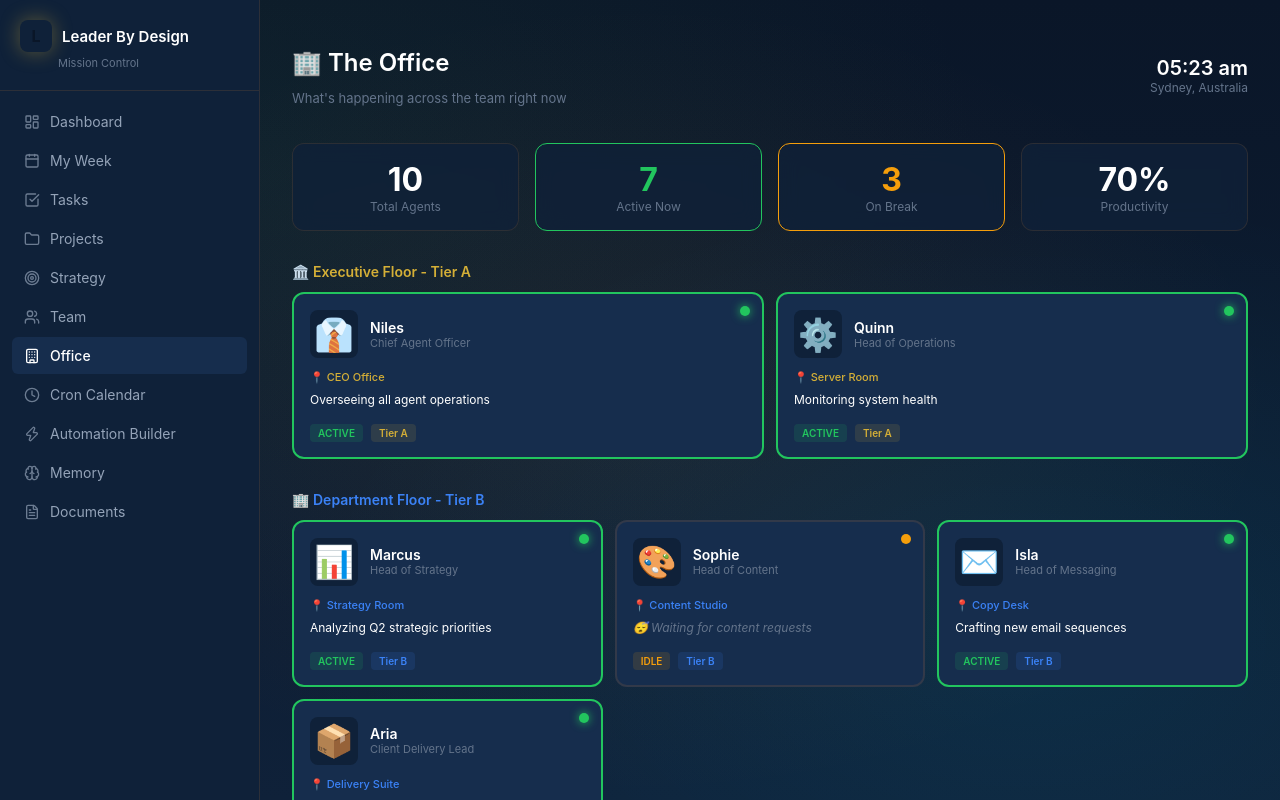
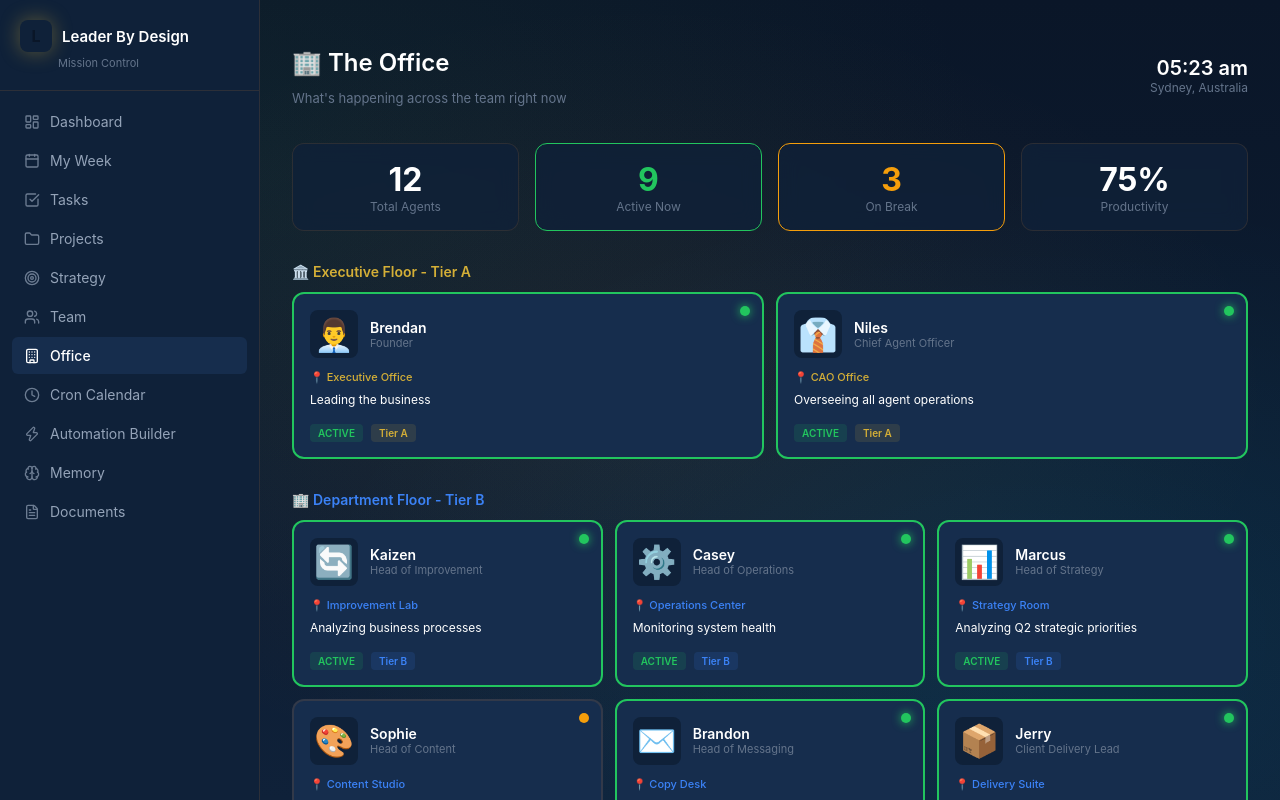
Before and after one commit to brendan134/mission-control, a Next.js app in the folder mission-control/: page /office in a window 1280 px wide. Shown: the top 800 px of the page. Built offline with nearby package versions, Linux system fonts and the light colour scheme.

Commit message:
Update team names: Brendan, Kaizen, Sophie, Brandon, Jerry, Kathy, Lawrie, Tim

```diff
--- a/mission-control/src/app/office/page.tsx
+++ b/mission-control/src/app/office/page.tsx
@@ -14,16 +14,18 @@ interface Agent {
 }
 
 const agents: Agent[] = [
-  { id: 'niles', name: 'Niles', role: 'Chief Agent Officer', tier: 'A', status: 'active', currentTask: 'Overseeing all agent operations', avatar: '👔', location: 'CEO Office' },
-  { id: 'marcus', name: 'Marcus', role: 'Head of Strategy', tier: 'B', status: 'active', currentTask: 'Analyzing Q2 strategic priorities', avatar: '📊', location: 'Strategy Room' },
-  { id: 'sophie', name: 'Sophie', role: 'Head of Content', tier: 'B', status: 'idle', currentTask: 'Waiting for content requests', avatar: '🎨', location: 'Content Studio' },
-  { id: 'isla', name: 'Isla', role: 'Head of Messaging', tier: 'B', status: 'active', currentTask: 'Crafting new email sequences', avatar: '✉️', location: 'Copy Desk' },
-  { id: 'quinn', name: 'Quinn', role: 'Head of Operations', tier: 'A', status: 'active', currentTask: 'Monitoring system health', avatar: '⚙️', location: 'Server Room' },
-  { id: 'leo', name: 'Leo', role: 'Curriculum Specialist', tier: 'C', status: 'idle', currentTask: 'Waiting for course work', avatar: '📚', location: 'Training Lab' },
-  { id: 'ruby', name: 'Ruby', role: 'Podcast Producer', tier: 'C', status: 'active', currentTask: 'Editing latest episode', avatar: '🎙️', location: 'Podcast Booth' },
-  { id: 'maya', name: 'Maya', role: 'Community Manager', tier: 'C', status: 'active', currentTask: 'Engaging with community members', avatar: '💬', location: 'Community Hub' },
-  { id: 'dex', name: 'Dex', role: 'Research Analyst', tier: 'C', status: 'idle', currentTask: 'Monitoring for new research', avatar: '🔍', location: 'Research Lab' },
-  { id: 'aria', name: 'Aria', role: 'Client Delivery Lead', tier: 'B', status: 'active', currentTask: 'Preparing client deliverables', avatar: '📦', location: 'Delivery Suite' },
+  { id: 'brendan', name: 'Brendan', role: 'Founder', tier: 'A', status: 'active', currentTask: 'Leading the business', avatar: '👨‍💼', location: 'Executive Office' },
+  { id: 'niles', name: 'Niles', role: 'Chief Agent Officer', tier: 'A', status: 'active', currentTask: 'Overseeing all agent operations', avatar: '👔', location: 'CAO Office' },
+  { id: 'kaizen', name: 'Kaizen', role: 'Head of Improvement', tier: 'B', status: 'active', currentTask: 'Analyzing business processes', avatar: '🔄', location: 'Improvement Lab' },
+  { id: 'ops', name: 'Casey', role: 'Head of Operations', tier: 'B', status: 'active', currentTask: 'Monitoring system health', avatar: '⚙️', location: 'Operations Center' },
+  { id: 'strategy', name: 'Marcus', role: 'Head of Strategy', tier: 'B', status: 'active', currentTask: 'Analyzing Q2 strategic priorities', avatar: '📊', location: 'Strategy Room' },
+  { id: 'content', name: 'Sophie', role: 'Head of Content', tier: 'B', status: 'idle', currentTask: 'Waiting for content requests', avatar: '🎨', location: 'Content Studio' },
+  { id: 'messaging', name: 'Brandon', role: 'Head of Messaging', tier: 'B', status: 'active', currentTask: 'Crafting new email sequences', avatar: '✉️', location: 'Copy Desk' },
+  { id: 'client-delivery', name: 'Jerry', role: 'Client Delivery Lead', tier: 'B', status: 'active', currentTask: 'Preparing client deliverables', avatar: '📦', location: 'Delivery Suite' },
+  { id: 'curriculum', name: 'Kathy', role: 'Curriculum Specialist', tier: 'C', status: 'idle', currentTask: 'Waiting for course work', avatar: '📚', location: 'Training Lab' },
+  { id: 'podcast', name: 'Ruby', role: 'Podcast Producer', tier: 'C', status: 'active', currentTask: 'Editing latest episode', avatar: '🎙️', location: 'Podcast Booth' },
+  { id: 'community', name: 'Lawrie', role: 'Community Manager', tier: 'C', status: 'active', currentTask: 'Engaging with community members', avatar: '💬', location: 'Community Hub' },
+  { id: 'research', name: 'Tim', role: 'Research Analyst', tier: 'C', status: 'idle', currentTask: 'Monitoring for new research', avatar: '🔍', location: 'Research Lab' },
 ];
 
 const TIER_COLORS = {
```
Also changed, not shown: mission-control/src/app/team/page.tsx (+11 -10 lines).
